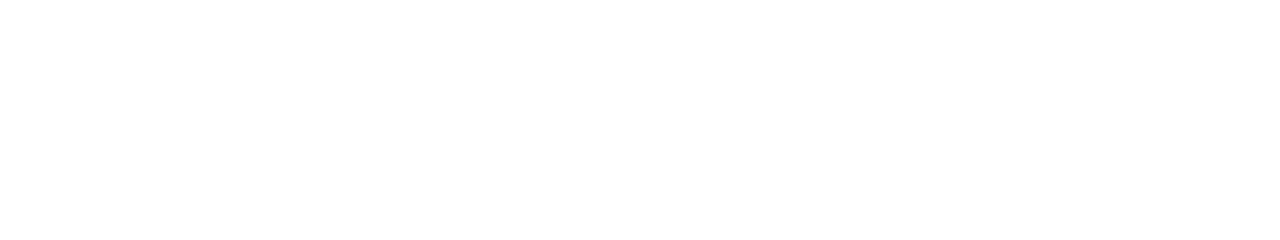
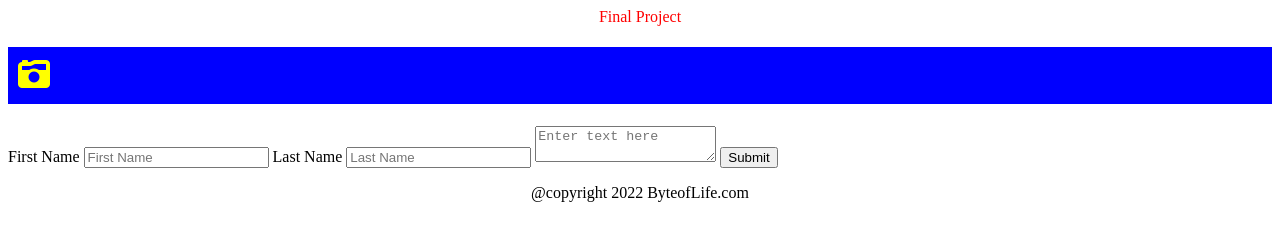
Before and after one commit to Naldo3030/final-project, a plain HTML site: page contact.html in a window 1280 px wide. Drawn offline with Linux system fonts and the light colour scheme.

Commit message:
added footer

```diff
--- a/contact.html
+++ b/contact.html
@@ -0,0 +1,28 @@
+<!DOCTYPE html><!DOCTYPE html>
+<html lang="en">
+    <head>
+        <script src="https://kit.fontawesome.com/ceb04115f5.js" crossorigin="anonymous"></script>
+        <title>Final Project</title>
+        <link rel="stylesheet" href="css/style.css">
+    </head>
+    <body>
+        <header>Final Project</header>
+        <nav></nav>
+
+        <h1><i class="fa-solid fa-camera-retro"></i></h1>
+        <main>
+            <form>
+                <!-- input that are going required first,last,message,submit-->
+                <lable for="First">First Name</lable>
+                <input type="text" name="First" placeholder="First Name">
+                <lable for="Last">Last Name</lable>
+                <input type="text" name="Last" placeholder="Last Name">
+                <textarea name="message" row="5"placeholder="Enter text here"></textarea >
+                <input type="submit">
+            </form>
+        </main>
+        <footer>
+            <p>@copyright 2022 ByteofLife.com</p>
+        </footer>
+    </body>
+</html>
--- a/css/style.css
+++ b/css/style.css
@@ -0,0 +1,14 @@
+header {
+    color: red;
+    text-align: center;
+}
+
+h1 {
+    color: yellow;
+    background-color: blue;
+    padding: 10px;
+}
+
+footer {
+    text-align: center;
+}
```
Also changed, not shown: index.html (+10 -2 lines).
